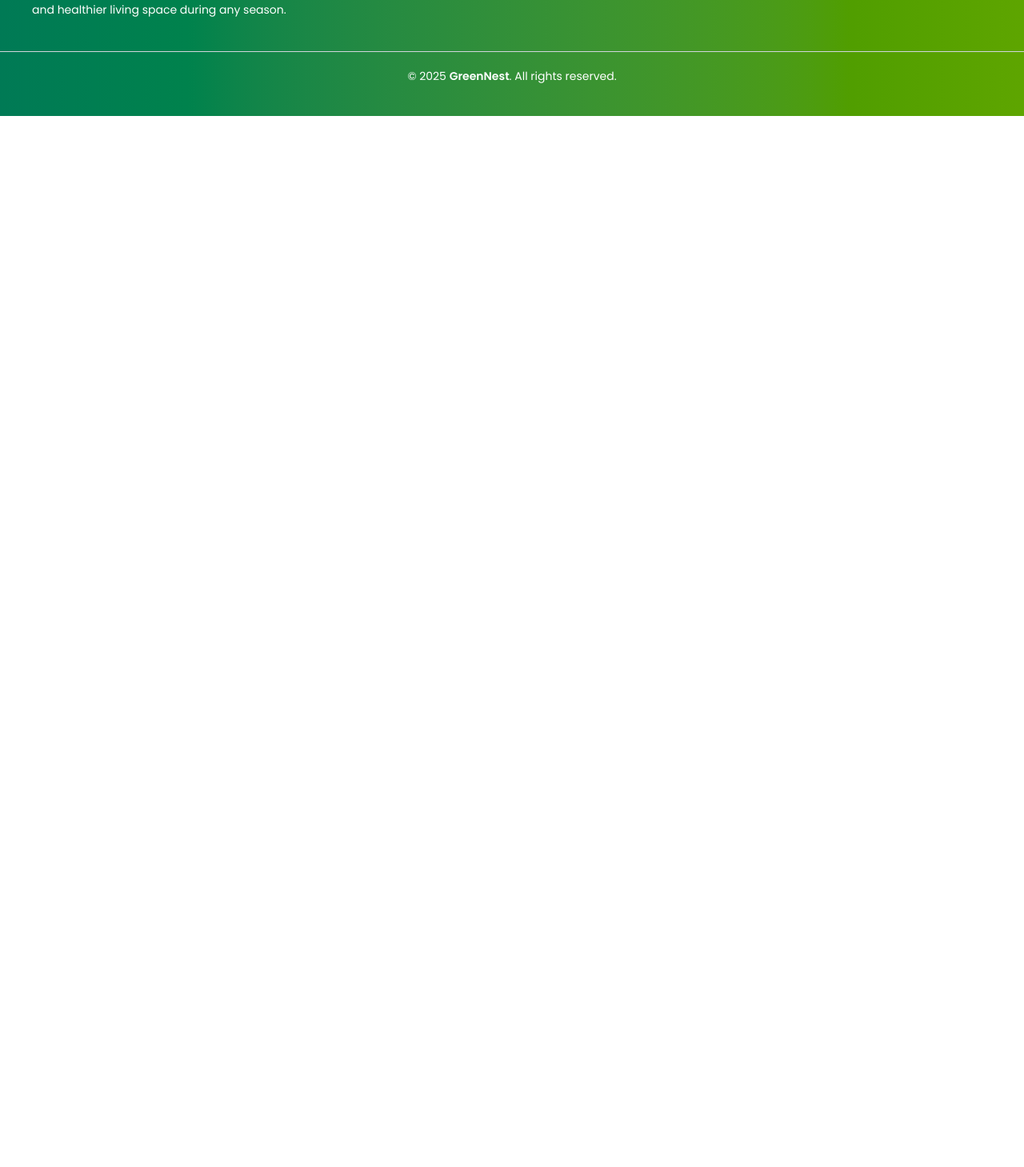
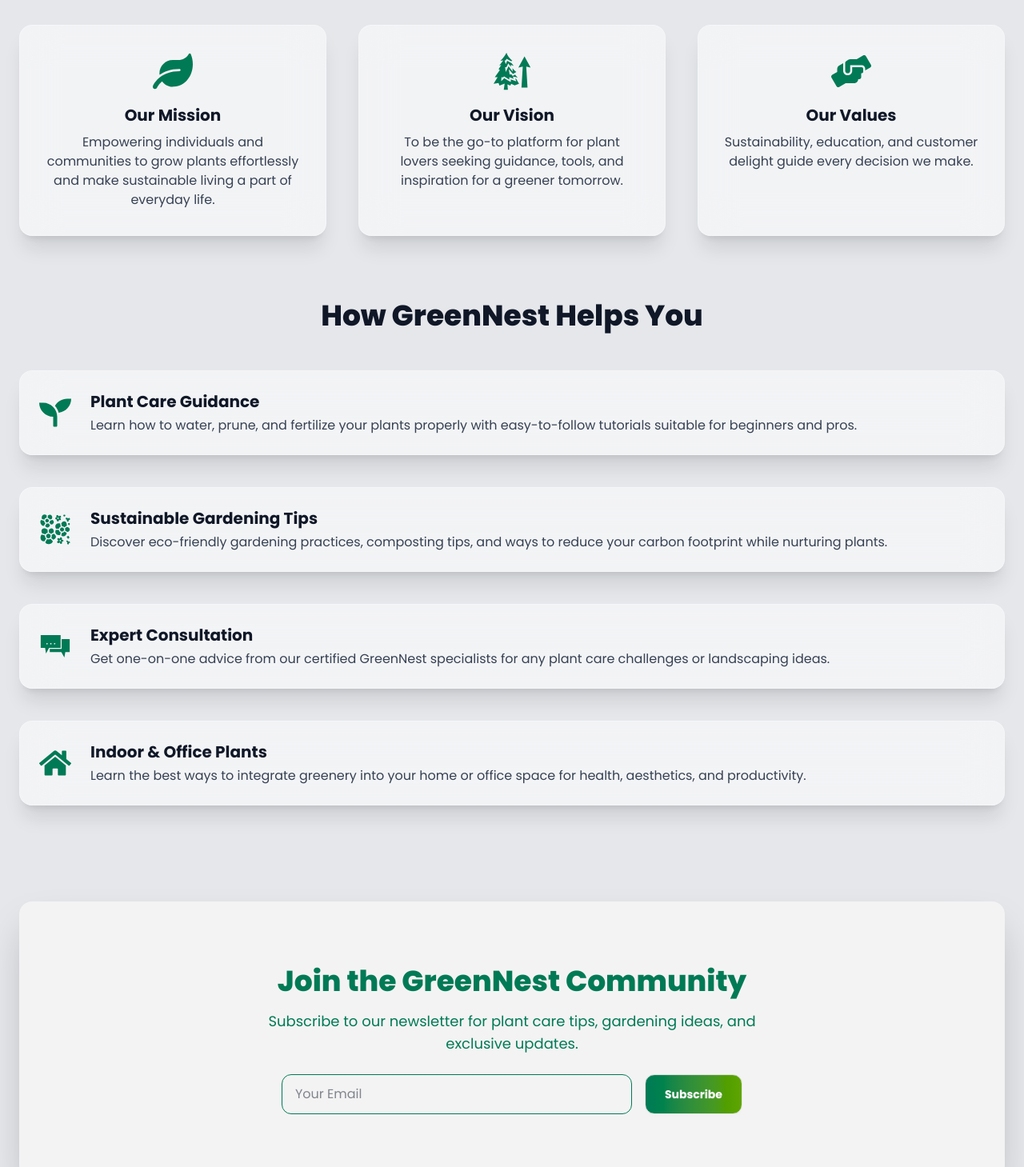
Before and after one commit to syedshafinahmed/GreenNest, a React (Vite) app: page /about-us in a window 1280 px wide. Shown: the part 323-1782 px from the top of the page at 80% size. Before the commit the page ends 800 px from the top, so only its background shows below. Built offline with nearby package versions, Linux system fonts and the light colour scheme; no server answers.

Commit message:
Updated Profile Page

```diff
--- a/src/Components/AboutUs/AboutUs.jsx
+++ b/src/Components/AboutUs/AboutUs.jsx
@@ -1,9 +1,129 @@
-import React from 'react';
+import React, { useEffect } from "react";
+import { motion } from "framer-motion";
+import AOS from "aos";
+import "aos/dist/aos.css";
+import { FaLeaf, FaSeedling, FaHandsHelping, FaHome } from "react-icons/fa";
+import { GiFlowers, GiTalk, GiTreeGrowth } from "react-icons/gi";
 
 const AboutUs = () => {
+  // useEffect(() => {
+  //   AOS.init({ duration: 1000, once: true });
+  // }, []);
+
   return (
-    <div>
-      About Us
+    <div className="max-w-7xl mx-auto px-6 py-20">
+
+      <motion.div
+        initial={{ opacity: 0, y: -20 }}
+        animate={{ opacity: 1, y: 0 }}
+        transition={{ duration: 0.6 }}
+        className="text-center mb-16"
+      >
+        <h1 className="text-4xl md:text-5xl font-extrabold bg-gradient-to-r from-emerald-700 to-lime-600 bg-clip-text text-transparent">
+          About GreenNest
+        </h1>
+        <p className="mt-4 text-gray-700 text-lg max-w-2xl mx-auto">
+          Nurturing nature, one plant at a time. GreenNest helps you bring greenery into your life while embracing sustainable living.
+        </p>
+      </motion.div>
+
+      <div className="grid md:grid-cols-3 gap-10 mb-20">
+        {[
+          {
+            title: "Our Mission",
+            description: "Empowering individuals and communities to grow plants effortlessly and make sustainable living a part of everyday life.",
+            icon: <FaLeaf size={50} className="text-emerald-700" />,
+          },
+          {
+            title: "Our Vision",
+            description: "To be the go-to platform for plant lovers seeking guidance, tools, and inspiration for a greener tomorrow.",
+            icon: <GiTreeGrowth size={50} className="text-emerald-700" />,
+          },
+          {
+            title: "Our Values",
+            description: "Sustainability, education, and customer delight guide every decision we make.",
+            icon: <FaHandsHelping size={50} className="text-emerald-700" />,
+          },
+        ].map((item, index) => (
+          <motion.div
+            key={index}
+            data-aos="fade-up"
+            className="bg-white/50 backdrop-blur-xl p-8 rounded-2xl shadow-xl border border-white/30 text-center"
+            whileHover={{ scale: 1.05 }}
+          >
+            <div className="mb-4 flex justify-center">{item.icon}</div>
+            <h2 className="text-xl font-bold text-gray-900 mb-2">{item.title}</h2>
+            <p className="text-gray-700">{item.description}</p>
+          </motion.div>
+        ))}
+      </div>
+
+      <div className="mb-20">
+        <h2 className="text-3xl md:text-4xl font-extrabold text-center text-gray-900 mb-12">
+          How GreenNest Helps You
+        </h2>
+
+        <div className="flex flex-col gap-10 mb-10">
+          {[
+            {
+              title: "Plant Care Guidance",
+              description: "Learn how to water, prune, and fertilize your plants properly with easy-to-follow tutorials suitable for beginners and pros.",
+              icon: <FaSeedling size={40} className="text-emerald-700" />,
+            },
+            {
+              title: "Sustainable Gardening Tips",
+              description: "Discover eco-friendly gardening practices, composting tips, and ways to reduce your carbon footprint while nurturing plants.",
+              icon: <GiFlowers size={40} className="text-emerald-700" />,
+            },
+            {
+              title: "Expert Consultation",
+              description: "Get one-on-one advice from our certified GreenNest specialists for any plant care challenges or landscaping ideas.",
+              icon: <GiTalk size={40} className="text-emerald-700" />,
+            },
+            {
+              title: "Indoor & Office Plants",
+              description: "Learn the best ways to integrate greenery into your home or office space for health, aesthetics, and productivity.",
+              icon: <FaHome size={40} className="text-emerald-700" />,
+            },
+          ].map((service, index) => (
+            <motion.div
+              key={index}
+              data-aos="fade-right"
+              className="w-full bg-white/50 backdrop-blur-xl p-6 rounded-2xl shadow-xl border border-white/30 flex items-center gap-6 hover:scale-105 transition-transform"
+            >
+              <div>{service.icon}</div>
+              <div>
+                <h3 className="text-xl font-bold text-gray-900 mb-1">{service.title}</h3>
+                <p className="text-gray-700">{service.description}</p>
+              </div>
+            </motion.div>
+          ))}
+        </div>
+      </div>
+
+      <motion.div
+        data-aos="fade-up"
+        className="bg-base-200 rounded-2xl py-20 mt-30 mb-30 p-12 text-center text-emerald-700 shadow-2xl"
+        whileHover={{ scale: 1.02 }}
+      >
+        <h2 className="text-3xl md:text-4xl font-extrabold mb-4">
+          Join the GreenNest Community
+        </h2>
+        <p className="mb-6 text-lg max-w-2xl mx-auto">
+          Subscribe to our newsletter for plant care tips, gardening ideas, and exclusive updates.
+        </p>
+        <div className="flex flex-col md:flex-row justify-center gap-4 max-w-xl mx-auto">
+          <input
+            type="email"
+            placeholder="Your Email"
+            className="px-4 py-3 border border-emerald-700 rounded-xl w-full md:w-auto flex-1 text-gray-900"
+          />
+          <button className="btn px-6 py-6 bg-linear-to-r from-emerald-700 to-lime-600 rounded-xl font-bold text-white transition">
+            Subscribe
+          </button>
+        </div>
+      </motion.div>
+
     </div>
   );
 };
--- a/src/Components/Footer/Footer.jsx
+++ b/src/Components/Footer/Footer.jsx
@@ -20,6 +20,8 @@
         <div>
           <h3 className='text-2xl md:text-3xl font-semibold mb-3'>Quick Links</h3>
           <ul className="space-y-2 flex flex-col">
+            <Link to='/' className='hover:text-lime-200 transition cursor-pointer'>Home</Link>
+            <Link to='/plants' className='hover:text-lime-200 transition cursor-pointer'>Plants</Link>
             <Link to='/about-us' className='hover:text-lime-200 transition cursor-pointer'>About Us</Link>
             <Link to='/contact' className='hover:text-lime-200 transition cursor-pointer'>Contact</Link>
             <Link className='hover:text-lime-200 transition cursor-pointer'>Privacy Policy</Link>
--- a/src/Components/Navbar/Navbar.jsx
+++ b/src/Components/Navbar/Navbar.jsx
@@ -63,7 +63,7 @@
               user ? (<div className="dropdown dropdown-end">
                 <label tabIndex={0} className="btn btn-ghost btn-circle avatar">
                   <div className="w-10 rounded-full border-2 border-emerald-700">
-                    <img src={user.photoURL} alt="User" />
+                    <img src={user.photoURL} referrerPolicy="no-referrer" alt="User" />
                   </div>
                 </label>
                 <ul
--- a/src/Components/PlantCare/PlantCare.jsx
+++ b/src/Components/PlantCare/PlantCare.jsx
@@ -1,22 +1,67 @@
-import React from 'react';
+import React, { useEffect } from "react";
+import { motion } from "framer-motion";
+import AOS from "aos";
+import "aos/dist/aos.css";
+import { FaTint, FaSun, FaLeaf } from "react-icons/fa";
+import { GiFertilizerBag } from "react-icons/gi";
 
-const PlantCare = ({ data }) => {
+const PlantCare = () => {
+  useEffect(() => {
+    AOS.init({ duration: 1000, once: true });
+  }, []);
+
+  const careItems = [
+    {
+      title: "Watering",
+      description:
+        "Proper watering is key for plant health. Learn how often to water, how much, and techniques for different plant types.",
+      icon: <FaTint size={50} className="text-emerald-700" />,
+    },
+    {
+      title: "Sunlight",
+      description:
+        "Understand your plants' light requirements. Find out which plants thrive in direct, indirect, or low-light conditions.",
+      icon: <FaSun size={50} className="text-emerald-700" />,
+    },
+    {
+      title: "Fertilizing",
+      description:
+        "Nourish your plants with the right nutrients. Learn about fertilizers, their frequency, and natural alternatives.",
+      icon: <GiFertilizerBag size={50} className="text-emerald-700" />,
+    },
+  ];
+
   return (
-    <div className='max-w-7xl mx-auto py-30'>
-      <h1 className='font-bold text-xl md:text-4xl text-center mb-10'>Plant Care Tips</h1>
-      <div className='grid grid-cols-1 md:grid-cols-2 lg:grid-cols-3 gap-5 px-10 md:px-0'>
-        {
-          data.slice(3, 6).map(plant =>
-            <div key={plant.plantId} className='border border-gray-300 p-10 rounded-xl hover:scale-102 transition'>
-              <h1 className='text-center text-xl font-bold mb-5'>{plant.plantName}</h1>
-              <ul className="space-y-2 list-disc list-inside">
-                <li className='text-xs text-gray-700 leading-relaxed'><span className='font-bold'>Watering: </span> {plant.watering}</li>
-                <li className='text-xs text-gray-700 leading-relaxed'><span className='font-bold'>Sunlight: </span> {plant.sunlight}</li>
-                <li className='text-xs text-gray-700 leading-relaxed'><span className='font-bold'>Fertilizing: </span>{plant.fertilizing}</li>
-              </ul>
+    <div className="max-w-6xl mx-auto px-6 py-20">
+      <motion.h1
+        initial={{ opacity: 0, y: -20 }}
+        animate={{ opacity: 1, y: 0 }}
+        transition={{ duration: 0.6 }}
+        className="text-4xl md:text-5xl font-extrabold text-center mb-22"
+      >
+        Plant Care Essentials
+      </motion.h1>
+
+      <div data-aos="fade-right" className="grid md:grid-cols-3 gap-10">
+        {careItems.map((item, index) => (
+          <motion.div
+            key={index}
+            whileHover={{ scale: 1.05 }}
+            initial={{ opacity: 0, y: 20 }}
+            animate={{ opacity: 1, y: 0 }}
+            transition={{ duration: 0.5, delay: index * 0.2 }}
+            className="relative bg-linear-to-tr from-white via-white to-emerald-700/20 backdrop-blur-xl p-8 rounded-2xl shadow-xl border border-gray-300"
+          >
+            <div className="absolute -top-5 left-5 transform -translate-x-1/2 p-3 bg-base-200 rounded-full shadow-lg border border-emerald-700 z-10">
+              {item.icon}
             </div>
-          )
-        }
+
+            <div className="text-center">
+              <h2 className="text-2xl font-bold text-gray-900 mb-3">{item.title}</h2>
+              <p className="text-gray-700">{item.description}</p>
+            </div>
+          </motion.div>
+        ))}
       </div>
     </div>
   );
--- a/src/Components/PlantDetails/PlantDetails.jsx
+++ b/src/Components/PlantDetails/PlantDetails.jsx
@@ -2,7 +2,7 @@
 import { useParams } from 'react-router';
 import { toast } from 'react-toastify';
 import { motion } from "framer-motion";
-import { FaBoxOpen, FaLeaf, FaStar, FaStoreAlt, FaTag, FaTint } from 'react-icons/fa';
+import { FaBoxOpen, FaStar, FaStoreAlt, FaSun, FaTag, FaTint } from 'react-icons/fa';
 import { GiFertilizerBag } from "react-icons/gi";
 import { RiVoiceprintFill } from "react-icons/ri";
 import { MdCategory } from "react-icons/md";
@@ -76,7 +76,7 @@
             { label: "Category", icon: <MdCategory />, color: "bg-gradient-to-r from-emerald-700 to-lime-600" },
             { label: "Price", icon: <FaTag />, color: "bg-gradient-to-r from-emerald-700 to-lime-600" },
             { label: "Rating", icon: <FaStar />, color: "bg-gradient-to-r from-emerald-700 to-lime-600" },
-            { label: "Stock", icon: <FaBoxOpen /> , color: "bg-gradient-to-r from-emerald-700 to-lime-600" },
+            { label: "Stock", icon: <FaBoxOpen />, color: "bg-gradient-to-r from-emerald-700 to-lime-600" },
           ].map((tab, index) => (
             <button
               key={index}
@@ -131,7 +131,7 @@
           className="relative w-full md:w-72 p-6 border border-emerald-700 flex flex-col items-center gap-4 rounded-2xl bg-base-200 shadow-lg hover:scale-105 transition-transform duration-300"
         >
           <div className="absolute -top-6 p-4 bg-white rounded-full border-2 border-emerald-700 shadow-md">
-            <FaLeaf className="text-5xl text-emerald-700" />
+            <FaSun className="text-5xl text-emerald-700" />
           </div>
           <h2 className="text-4xl font-bold mt-20 text-center text-emerald-700">
             Sunlight
```
Also changed, not shown: src/Components/Profile/Profile.jsx (+116 -53 lines).
